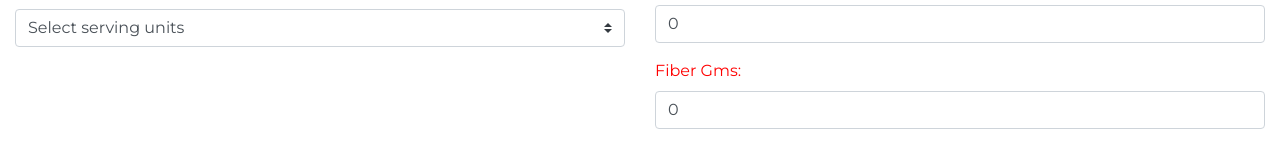
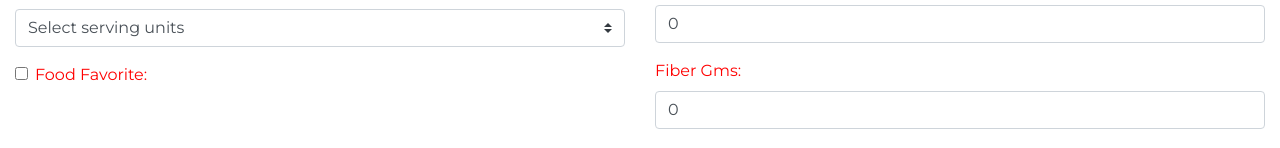
Before and after one commit to ronbout/calorie, a React (Create React App) app: page /food/1 in a window 1280 px wide. Shown: the part 427-575 px from the top of the page. Built offline with nearby package versions, Linux system fonts and the light colour scheme.

Commit message:
added food fav checkbox to food-basic form

```diff
--- a/src/components/food.js
+++ b/src/components/food.js
@@ -17,7 +17,8 @@ const clearFormFields = {
     carbs: 0,
     protein: 0,
     fiber: 0,
-    points: 0
+    points: 0,
+    foodFav: false
   }
 };
 
@@ -83,6 +84,7 @@ class Food extends Component {
 
   handleInputChange = event => {
     const target = event.target;
+    const value = target.type === "checkbox" ? target.checked : target.value;
     // check for serving size entry and default serv units
     // as well as display reSize Calc form
     let sUnits =
@@ -96,7 +98,7 @@ class Food extends Component {
       formFields: {
         ...this.state.formFields,
         servUnits: sUnits,
-        [target.name]: target.value
+        [target.name]: value
       },
       ...errs
     });
@@ -200,6 +202,19 @@ class Food extends Component {
                     <option value="2">Tsp</option>
                     <option value="3">Fl Oz</option>
                   </select>
+                </div>
+                <div className="form-check">
+                  <input
+                    type="checkbox"
+                    id="foodFav"
+                    name="foodFav"
+                    className="form-check-input"
+                    value={this.state.formFields.foodFav}
+                    onChange={this.handleInputChange}
+                  />
+                  <label htmlFor="foodFav" className="form-check-label">
+                    Food Favorite:
+                  </label>
                 </div>
                 {this.state.formFields.servSize > 0 &&
                   this.state.formFields.calories > 0 && (
```
